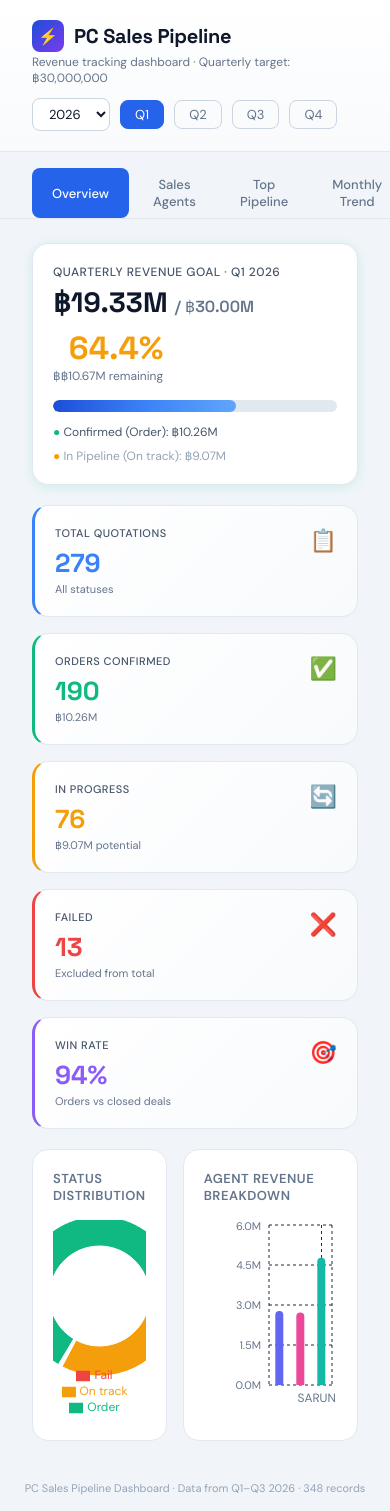
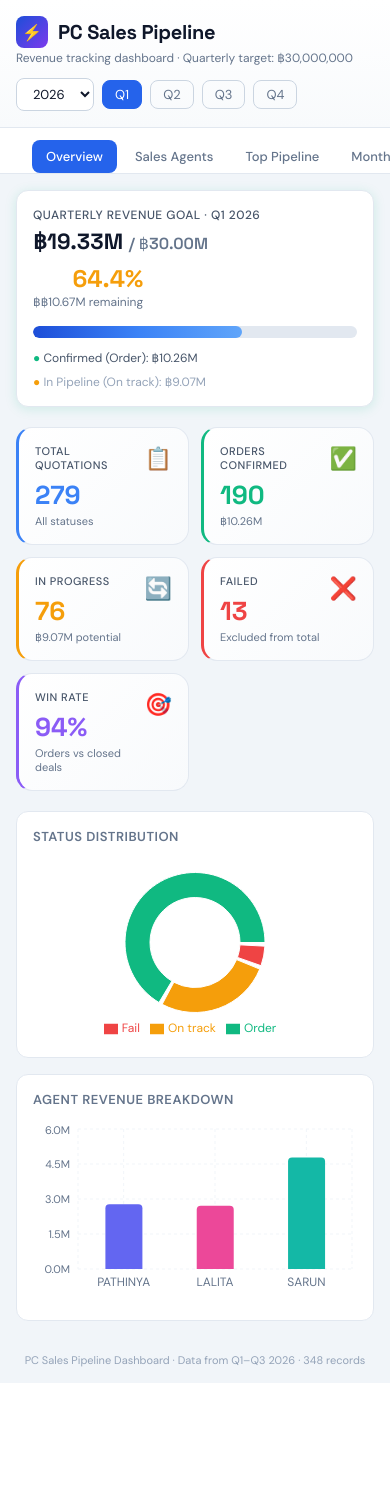
Before and after one commit to tedyeates/pc-sales-dashboard, a React (Vite) app: page / in a window 390 px wide. After the commit the page ends 1383 px from the top, so only its background shows below. Built offline with nearby package versions, Linux system fonts and the light colour scheme.

Commit message:
feat: make mobile friendly

```diff
--- a/src/App.jsx
+++ b/src/App.jsx
@@ -132,14 +132,20 @@ export default function Dashboard() {
         ::-webkit-scrollbar { width: 6px; }
         ::-webkit-scrollbar-track { background: #e2e8f0; }
         ::-webkit-scrollbar-thumb { background: #94a3b8; border-radius: 3px; }
-        .tab-btn { background: none; border: none; cursor: pointer; padding: 8px 20px; border-radius: 8px; font-family: inherit; font-size: 13px; font-weight: 500; transition: all 0.2s; }
+
+        .tab-btn { background: none; border: none; cursor: pointer; padding: 8px 14px; border-radius: 8px; font-family: inherit; font-size: 13px; font-weight: 500; transition: all 0.2s; white-space: nowrap; }
         .tab-btn.active { background: #2563eb; color: white; }
         .tab-btn:not(.active) { color: #64748b; }
         .tab-btn:not(.active):hover { background: #e2e8f0; color: #0f172a; }
+
+        .tab-bar { display: flex; gap: 4px; overflow-x: auto; -webkit-overflow-scrolling: touch; scrollbar-width: none; }
+        .tab-bar::-webkit-scrollbar { display: none; }
+
         .filter-select { background: #ffffff; border: 1px solid #cbd5e1; color: #0f172a; padding: 6px 12px; border-radius: 8px; font-family: inherit; font-size: 13px; cursor: pointer; }
         .filter-select:focus { outline: none; border-color: #3b82f6; }
+
         .card { background: #ffffff; border: 1px solid #e2e8f0; border-radius: 16px; padding: 20px; }
-        .kpi-card { background: linear-gradient(135deg, #ffffff 0%, #f8fafc 100%); border: 1px solid #e2e8f0; border-radius: 16px; padding: 20px; }
+        .kpi-card { background: linear-gradient(135deg, #ffffff 0%, #f8fafc 100%); border: 1px solid #e2e8f0; border-radius: 16px; padding: 16px; }
         .progress-bar-bg { background: #e2e8f0; border-radius: 99px; height: 12px; overflow: hidden; }
         .progress-bar-fill { height: 100%; border-radius: 99px; transition: width 1s ease; background: linear-gradient(90deg, #1d4ed8, #3b82f6, #60a5fa); }
         .badge { display: inline-block; padding: 2px 10px; border-radius: 99px; font-size: 11px; font-weight: 600; }
@@ -149,13 +155,35 @@ export default function Dashboard() {
         .table-row:hover { background: #f8fafc; }
         .glow-green { box-shadow: 0 2px 12px rgba(16,185,129,0.15); }
         .glow-amber { box-shadow: 0 0 20px rgba(245,158,11,0.1); }
-        .quarter-btn { background: none; border: 1px solid #cbd5e1; color: #64748b; padding: 5px 14px; border-radius: 8px; font-family: inherit; font-size: 13px; cursor: pointer; transition: all 0.2s; }
+
+        .quarter-btn { background: none; border: 1px solid #cbd5e1; color: #64748b; padding: 5px 12px; border-radius: 8px; font-family: inherit; font-size: 13px; cursor: pointer; transition: all 0.2s; }
         .quarter-btn.active { background: #2563eb; border-color: #2563eb; color: white; }
         .quarter-btn:hover:not(.active) { border-color: #94a3b8; color: #0f172a; }
+
+        .header-inner { display: flex; align-items: center; justify-content: space-between; flex-wrap: wrap; gap: 12px; padding: 20px 32px; }
+        .header-controls { display: flex; align-items: center; gap: 8px; flex-wrap: wrap; }
+        .page-pad { padding: 24px 32px; }
+        .chart-grid-2 { display: grid; grid-template-columns: 1fr 2fr; gap: 16px; }
+        .kpi-grid { display: grid; grid-template-columns: repeat(auto-fit, minmax(160px, 1fr)); gap: 12px; margin-bottom: 20px; }
+
+        @media (max-width: 640px) {
+          .header-inner { padding: 16px; flex-direction: column; align-items: flex-start; }
+          .header-controls { width: 100%; justify-content: flex-start; }
+          .page-pad { padding: 16px; }
+          .chart-grid-2 { grid-template-columns: 1fr; }
+          .kpi-grid { grid-template-columns: repeat(2, 1fr); }
+          .card { padding: 16px; border-radius: 12px; }
+          .tab-bar { padding: 12px 16px 0; }
+          .goal-amount { font-size: 22px !important; }
+          .goal-pct { font-size: 24px !important; }
+          .top5-price { font-size: 13px !important; }
+          .agent-revenue { font-size: 13px !important; }
+        }
       `}</style>
 
       {/* Header */}
-      <div style={{ background: "linear-gradient(180deg, #ffffff 0%, #f8fafc 100%)", borderBottom: "1px solid #e2e8f0", padding: "20px 32px", display: "flex", alignItems: "center", justifyContent: "space-between", flexWrap: "wrap", gap: 12 }}>
+      <div style={{ background: "linear-gradient(180deg, #ffffff 0%, #f8fafc 100%)", borderBottom: "1px solid #e2e8f0" }}>
+        <div className="header-inner">
           <div>
             <div style={{ display: "flex", alignItems: "center", gap: 10, marginBottom: 2 }}>
               <div style={{ width: 32, height: 32, borderRadius: 8, background: "linear-gradient(135deg, #1d4ed8, #7c3aed)", display: "flex", alignItems: "center", justifyContent: "center", fontSize: 16 }}>⚡</div>
@@ -163,7 +191,7 @@ export default function Dashboard() {
             </div>
             <p style={{ fontSize: 12, color: "#64748b" }}>Revenue tracking dashboard · Quarterly target: ฿30,000,000</p>
           </div>
-        <div style={{ display: "flex", alignItems: "center", gap: 10 }}>
+          <div className="header-controls">
             <select className="filter-select" value={selectedYear} onChange={e => setSelectedYear(Number(e.target.value))}>
               {years.map(y => <option key={y} value={y}>{y}</option>)}
             </select>
@@ -172,15 +200,18 @@ export default function Dashboard() {
             ))}
           </div>
         </div>
+      </div>
 
       {/* Tabs */}
-      <div style={{ padding: "16px 32px 0", display: "flex", gap: 4, borderBottom: "1px solid #e2e8f0" }}>
+      <div style={{ borderBottom: "1px solid #e2e8f0", background: "#ffffff" }}>
+        <div className="tab-bar" style={{ padding: "12px 32px 0" }}>
           {tabs.map(t => (
             <button key={t.id} className={`tab-btn ${activeTab === t.id ? "active" : ""}`} onClick={() => setActiveTab(t.id)}>{t.label}</button>
           ))}
         </div>
+      </div>
 
-      <div style={{ padding: "24px 32px" }}>
+      <div className="page-pad">
 
         {/* OVERVIEW TAB */}
         {activeTab === "overview" && (
@@ -190,10 +221,10 @@ export default function Dashboard() {
               <div style={{ display: "flex", justifyContent: "space-between", alignItems: "flex-start", marginBottom: 16, flexWrap: "wrap", gap: 8 }}>
                 <div>
                   <div style={{ fontSize: 12, color: "#475569", fontWeight: 500, marginBottom: 4, textTransform: "uppercase", letterSpacing: "0.5px" }}>Quarterly Revenue Goal · {quarterLabel}</div>
-                  <div style={{ fontSize: 28, fontWeight: 700, fontFamily: "'Space Grotesk', sans-serif", color: "#0f172a" }}>{fmt(combinedTotal)} <span style={{ fontSize: 16, color: "#64748b", fontWeight: 400 }}>/ {fmt(GOAL)}</span></div>
+                  <div style={{ fontSize: 28, fontWeight: 700, fontFamily: "'Space Grotesk', sans-serif", color: "#0f172a" }} className="goal-amount">{fmt(combinedTotal)} <span style={{ fontSize: 16, color: "#64748b", fontWeight: 400 }}>/ {fmt(GOAL)}</span></div>
                 </div>
                 <div style={{ textAlign: "right" }}>
-                  <div style={{ fontSize: 32, fontWeight: 700, fontFamily: "'Space Grotesk', sans-serif", color: progress >= 100 ? "#10b981" : progress > 60 ? "#f59e0b" : "#ef4444" }}>{progress.toFixed(1)}%</div>
+                  <div style={{ fontSize: 32, fontWeight: 700, fontFamily: "'Space Grotesk', sans-serif", color: progress >= 100 ? "#10b981" : progress > 60 ? "#f59e0b" : "#ef4444" }} className="goal-pct">{progress.toFixed(1)}%</div>
                   <div style={{ fontSize: 12, color: "#64748b" }}>{progress >= 100 ? "🎯 Goal achieved!" : `฿${fmt(GOAL - combinedTotal)} remaining`}</div>
                 </div>
               </div>
@@ -211,7 +242,7 @@ export default function Dashboard() {
             </div>
 
             {/* KPI Cards */}
-            <div style={{ display: "grid", gridTemplateColumns: "repeat(auto-fit, minmax(180px, 1fr))", gap: 16, marginBottom: 20 }}>
+            <div className="kpi-grid">
               {[
                 { label: "Total Quotations", value: allForQ.length, sub: "All statuses", icon: "📋", color: "#3b82f6" },
                 { label: "Orders Confirmed", value: stageCounts.Order, sub: `${fmt(orderTotal)}`, icon: "✅", color: "#10b981" },
@@ -233,12 +264,12 @@ export default function Dashboard() {
             </div>
 
             {/* Stage Pie + Agent Overview */}
-            <div style={{ display: "grid", gridTemplateColumns: "1fr 2fr", gap: 16 }}>
+            <div className="chart-grid-2">
               <div className="card">
                 <div style={{ fontSize: 13, fontWeight: 600, color: "#64748b", marginBottom: 16, textTransform: "uppercase", letterSpacing: "0.5px" }}>Status Distribution</div>
-                <ResponsiveContainer width="100%" height={200}>
+                <ResponsiveContainer width="100%" height={180}>
                   <PieChart>
-                    <Pie data={stagePieData} cx="50%" cy="50%" innerRadius={50} outerRadius={80} dataKey="value" paddingAngle={3}>
+                    <Pie data={stagePieData} cx="50%" cy="50%" innerRadius={45} outerRadius={70} dataKey="value" paddingAngle={3}>
                       {stagePieData.map((entry, index) => (
                         <Cell key={index} fill={STAGE_COLORS[entry.name]} />
                       ))}
@@ -250,11 +281,11 @@ export default function Dashboard() {
               </div>
               <div className="card">
                 <div style={{ fontSize: 13, fontWeight: 600, color: "#64748b", marginBottom: 16, textTransform: "uppercase", letterSpacing: "0.5px" }}>Agent Revenue Breakdown</div>
-                <ResponsiveContainer width="100%" height={200}>
+                <ResponsiveContainer width="100%" height={180}>
                   <BarChart data={agentData} barCategoryGap="30%">
-                    <CartesianGrid strokeDasharray="3 3" stroke="#1e293b" />
+                    <CartesianGrid strokeDasharray="3 3" stroke="#f1f5f9" />
                     <XAxis dataKey="agent" tick={{ fill: "#64748b", fontSize: 12 }} axisLine={false} tickLine={false} />
-                    <YAxis tick={{ fill: "#64748b", fontSize: 11 }} axisLine={false} tickLine={false} tickFormatter={v => `${(v/1000000).toFixed(1)}M`} />
+                    <YAxis tick={{ fill: "#64748b", fontSize: 11 }} axisLine={false} tickLine={false} tickFormatter={v => `${(v/1000000).toFixed(1)}M`} width={40} />
                     <Tooltip contentStyle={{ background: "#ffffff", border: "1px solid #e2e8f0", borderRadius: 8, fontSize: 12 }} formatter={v => fmt(v)} />
                     <Bar dataKey="orderRevenue" name="Confirmed Revenue" radius={[4,4,0,0]}>
                       {agentData.map((entry, i) => <Cell key={i} fill={AGENT_COLORS[entry.agent]} />)}
@@ -307,11 +338,11 @@ export default function Dashboard() {
 
             <div className="card">
               <div style={{ fontSize: 13, fontWeight: 600, color: "#64748b", marginBottom: 16, textTransform: "uppercase", letterSpacing: "0.5px" }}>Orders by Agent — Count Comparison</div>
-              <ResponsiveContainer width="100%" height={260}>
+              <ResponsiveContainer width="100%" height={220}>
                 <BarChart data={agentData} barCategoryGap="35%">
-                  <CartesianGrid strokeDasharray="3 3" stroke="#1e293b" />
+                  <CartesianGrid strokeDasharray="3 3" stroke="#f1f5f9" />
                   <XAxis dataKey="agent" tick={{ fill: "#64748b", fontSize: 12 }} axisLine={false} tickLine={false} />
-                  <YAxis tick={{ fill: "#64748b", fontSize: 11 }} axisLine={false} tickLine={false} />
+                  <YAxis tick={{ fill: "#64748b", fontSize: 11 }} axisLine={false} tickLine={false} width={30} />
                   <Tooltip contentStyle={{ background: "#ffffff", border: "1px solid #e2e8f0", borderRadius: 8, fontSize: 12 }} />
                   <Legend wrapperStyle={{ fontSize: 12 }} />
                   <Bar dataKey="Order" fill="#10b981" radius={[3,3,0,0]} />
@@ -385,11 +416,11 @@ export default function Dashboard() {
           <div>
             <div className="card" style={{ marginBottom: 16 }}>
               <div style={{ fontSize: 13, fontWeight: 600, color: "#64748b", marginBottom: 16, textTransform: "uppercase", letterSpacing: "0.5px" }}>Monthly Revenue Breakdown · {quarterLabel} (฿M)</div>
-              <ResponsiveContainer width="100%" height={300}>
+              <ResponsiveContainer width="100%" height={250}>
                 <BarChart data={monthlyData} barCategoryGap="35%">
-                  <CartesianGrid strokeDasharray="3 3" stroke="#1e293b" />
+                  <CartesianGrid strokeDasharray="3 3" stroke="#f1f5f9" />
                   <XAxis dataKey="month" tick={{ fill: "#64748b", fontSize: 13 }} axisLine={false} tickLine={false} />
-                  <YAxis tick={{ fill: "#64748b", fontSize: 11 }} axisLine={false} tickLine={false} tickFormatter={v => `฿${v.toFixed(1)}M`} />
+                  <YAxis tick={{ fill: "#64748b", fontSize: 11 }} axisLine={false} tickLine={false} tickFormatter={v => `฿${v.toFixed(1)}M`} width={50} />
                   <Tooltip contentStyle={{ background: "#ffffff", border: "1px solid #e2e8f0", borderRadius: 8, fontSize: 12 }} formatter={(v) => [`฿${(v).toFixed(2)}M`]} />
                   <Legend wrapperStyle={{ fontSize: 12 }} />
                   <Bar dataKey="Order" fill="#10b981" radius={[4,4,0,0]} name="Orders" />
```
Lines whose indentation alone changed are shown as unchanged.
